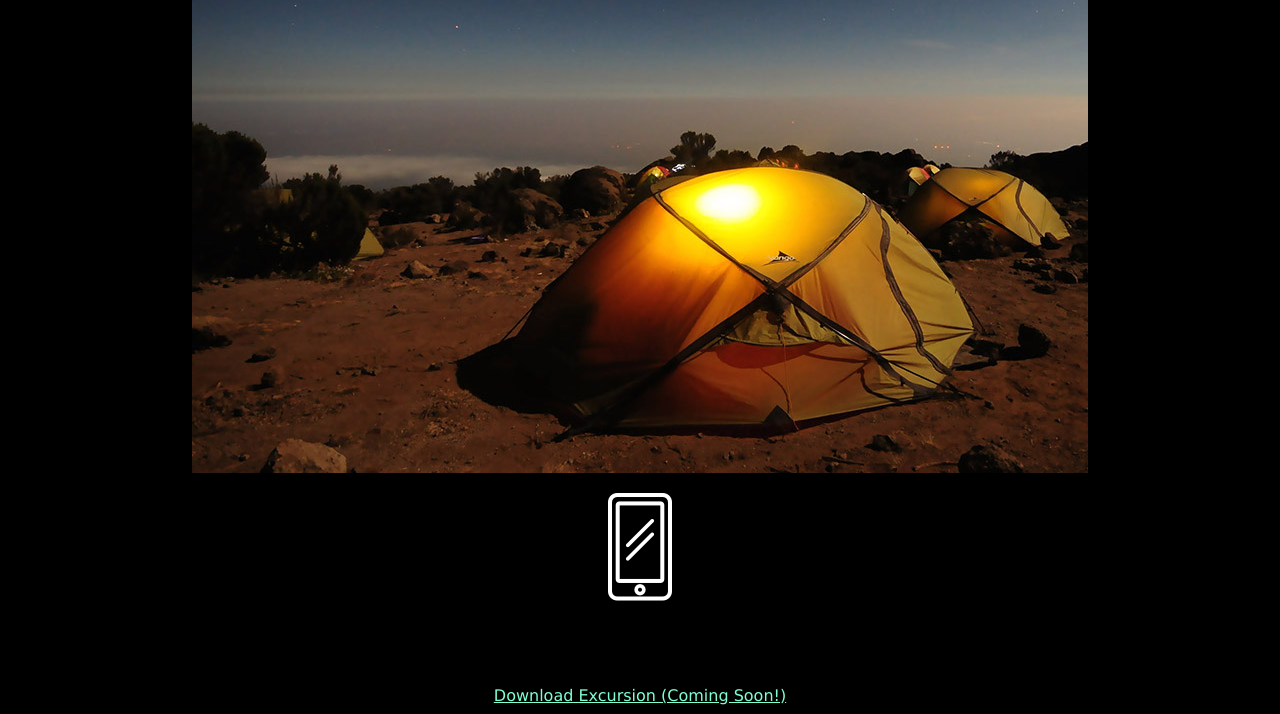
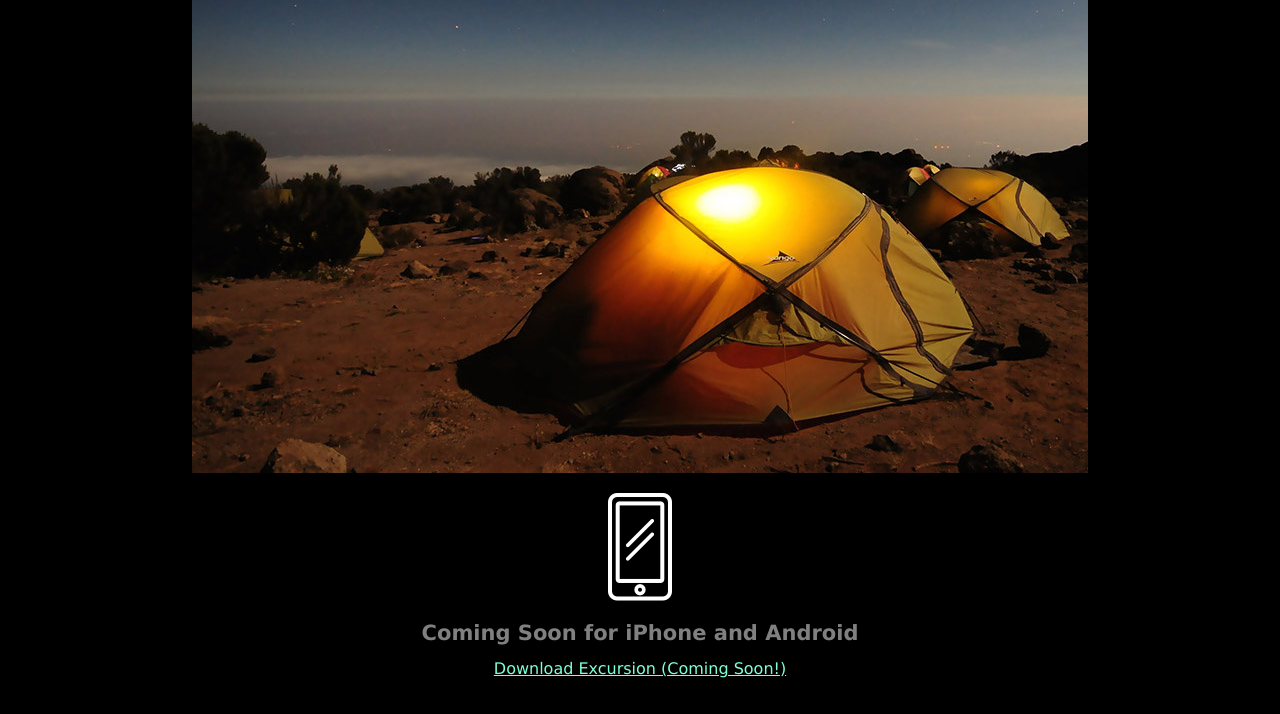
Before and after one commit to MarshallWilson/excursions, a plain HTML site: page index.html in a window 1280 px wide. Shown: the part 539-1253 px from the top of the page. Drawn offline with Linux system fonts and the light colour scheme.

Commit message:
adjust css

```diff
--- a/index.html
+++ b/index.html
@@ -19,9 +19,8 @@
     <h4 class = 'header--subheader'>Excursion remembers places you like, and recommends new points of interest around you.</h4>
 
     <p class = 'images'><img src="resources/images/camp.jpeg" alt="Small tent pitched on a rocky campsite at dusk with tents"></p>
-
-   <p class = 'images'><img src ='resources/images/phone.png' alt="phone"></p>
-    <h1 class = 'soon'>Coming Soon for iPhone and Android</h1>
+    <p class = 'images'><img src ='resources/images/phone.png' alt="icon"></p>
+    <h1 class = 'header--subheader'>Coming Soon for iPhone and Android</h1>
     <a class = 'link-cta' href="#">Download Excursion (Coming Soon!)</a>
     <footer>
         <p>Excursion</p>
--- a/resources/css/style.css
+++ b/resources/css/style.css
@@ -32,20 +32,10 @@ body {
     font-size: 42px;
 }
 
-.remember {
-    color: grey;
-    font-size: 21px;
-}
-
 .images{
     align-items: center;
 }
 
-.soon {
-    color: white
-    font-weight: 300;
-    font-size: 32px;
-}
 footer {
     color: grey;
     text-align: right;
```
